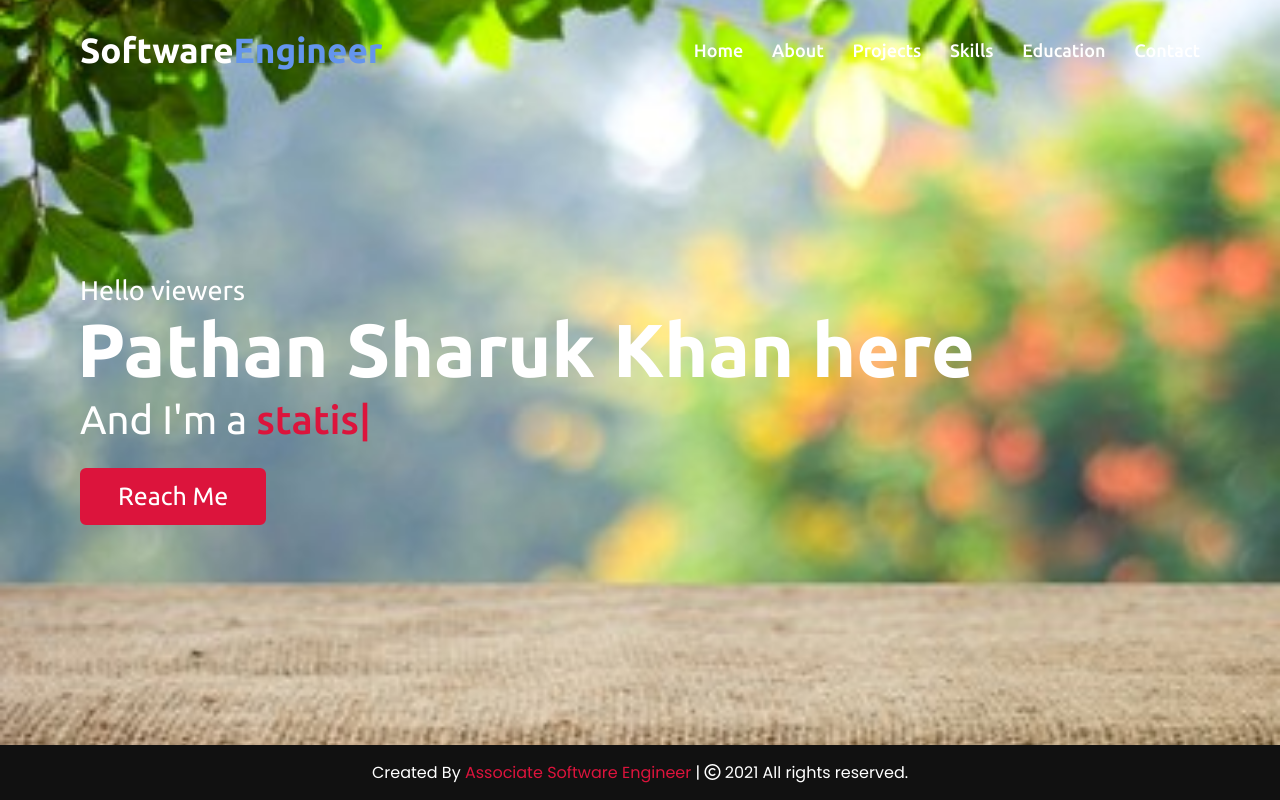
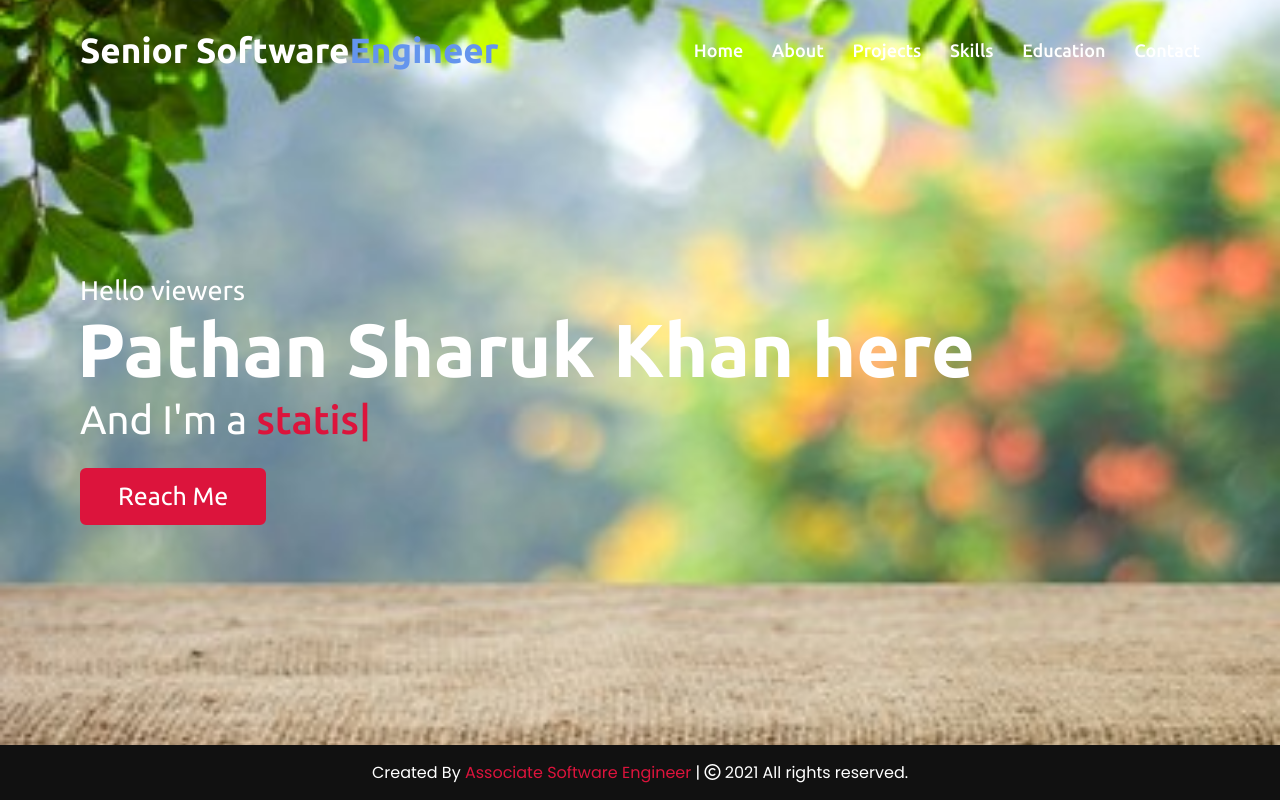
Before and after one commit to sharukkhan080/Pathans-Website, a plain HTML site: page index.html in a window 1280 px wide. Shown: the top 800 px of the page. Drawn offline with nearby package versions, Linux system fonts and the light colour scheme.

Commit message:
Update index.html

```diff
--- a/index.html
+++ b/index.html
@@ -24,7 +24,7 @@
     </div>
     <nav class="navbar">
         <div class="max-width">
-            <div class="logo"><a href="#">Software<span>Engineer</span></a></div>
+            <div class="logo"><a href="#">Senior Software<span>Engineer</span></a></div>
             <ul class="menu">
                 <li><a href="#home" class="menu-btn">Home</a></li>
                 <li><a href="#about" class="menu-btn">About</a></li>
```
